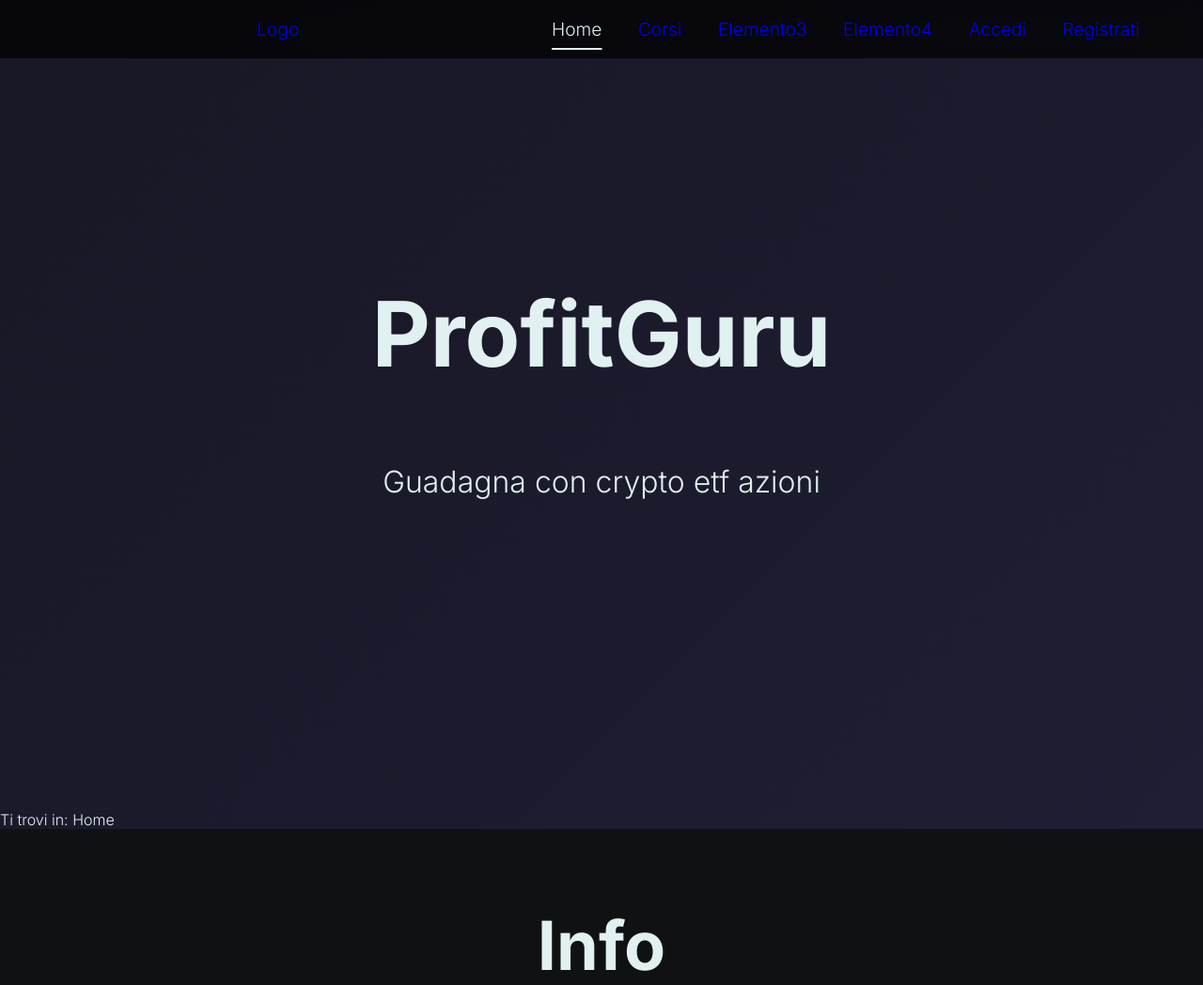
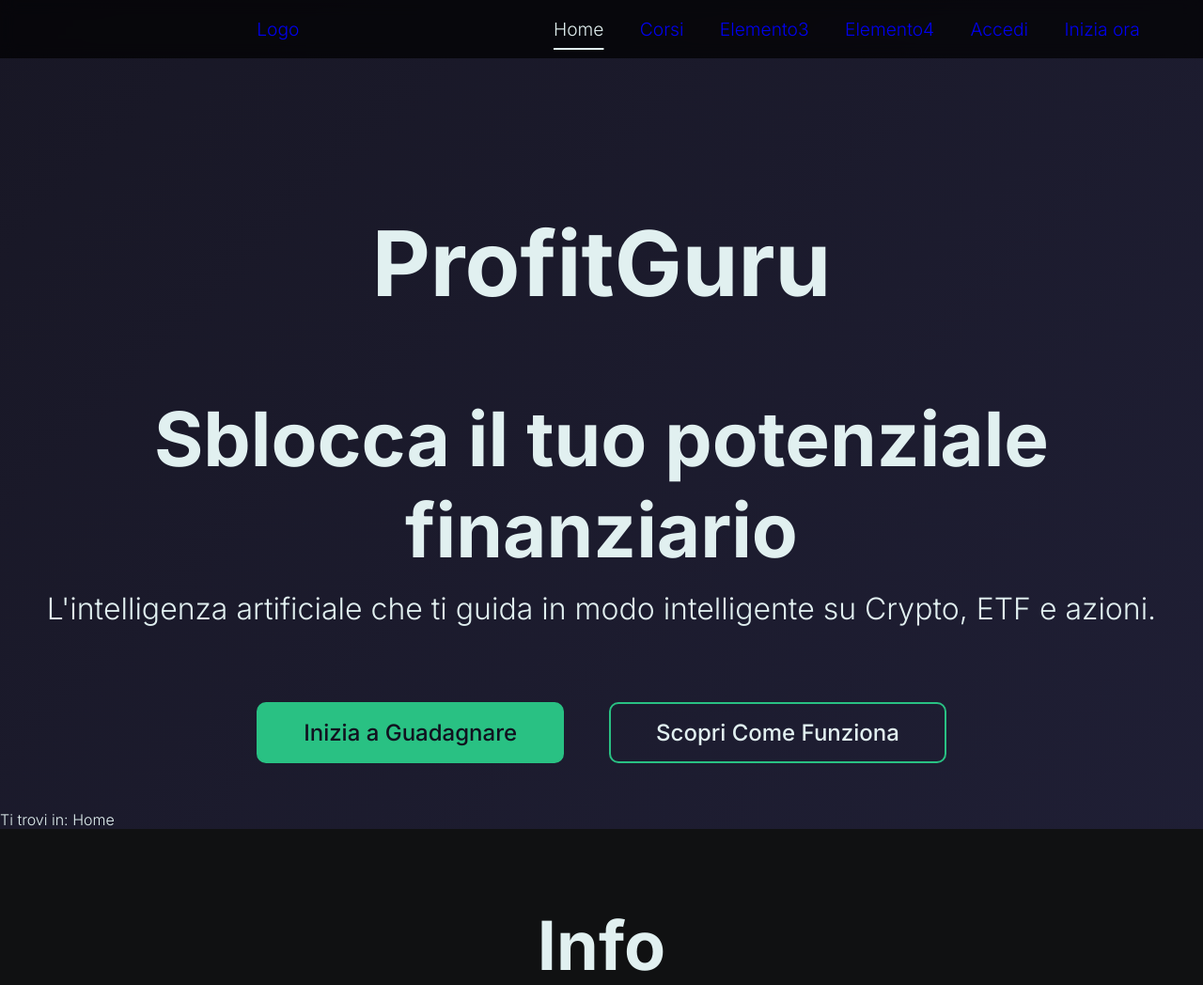
Before and after one commit to fede-simo/progetto_tecweb, a PHP site: page /html/index.html in a window 1280 px wide. Shown: the top 1048 px of the page at 94% size. Run offline with PHP 8.4, Linux system fonts and the light colour scheme.

Commit message:
Homepage adattata alla foto

```diff
--- a/src/css/styles.css
+++ b/src/css/styles.css
@@ -14,6 +14,7 @@ MAIN PAGE
 
 :root{
     --txtcolor: rgba(225, 240, 240);
+    --sbgcolor: #29C183;
     --bgcolor: linear-gradient(135deg, rgba(24, 23, 37, 1), rgba(36, 36, 64, 1));     /* background */
     --s2bgcolor: rgba(9, 9, 10);
     --s3bgcolor: rgba(16, 17, 18);
@@ -24,12 +25,12 @@ MAIN PAGE
 }
 
 body {
+    overflow-x: hidden; /* sennò lo slide orizzontale causa la pagina di avere dimensione maggiore fino a quando avviene lo slide (section3) */
     font-size: 1em;
     font-family: "Inter", sans-serif;
     font-weight: lighter;
     color: var(--txtcolor);
     background: var(--bgcolor);
-
 }
 
 /*
@@ -100,37 +130,89 @@ section {
 
 
 #section1 {
+    /*background-image: url('../../img/backgroundimg.png');  gemini continua a darmi l'immagine in 1024x1024
+    background-repeat: no-repeat;
+    background-size: cover;
+    background-position: center; */
+
     height: 100vh;
     display: flex;
     flex-direction: column;
-    justify-content: center;
     align-items: center;
 }
 
-#heroTitle{
+#hero-title{
     font-size: 6rem;
-    margin-top: -6rem;
+    margin-top: 10rem;
     transition: all 1s ease-out;
     transition-delay: 0.7s;
 }
 
-#heroText {
-    font-size: 2rem;
+#hero-subtitle{
+    font-size: 5rem;
     margin-top: 5rem;
     transition: all 1s ease-out;
-    transition-delay: 1.5s;
+    transition-delay: 1.4s;
 }
 
-.transDown {
+#hero-text {
+    font-size: 2rem;
+    margin-top: 1rem;
+    transition: all 1s ease-out;
+    transition-delay: 2s;
+}
+
+.trans-down {
     opacity: 0;
     transform: translateY(-100px);
 }
 
-.transUp {
+.trans-up {
     opacity: 0;
     transform: translateY(100px);
 }
 
+
+#link-container {
+    display: flex;
+    justify-content: center;
+    gap: 3rem;
+    margin-top: 5rem;
+    flex-wrap: wrap;
+    transition: all 1s ease-out;
+    transition-delay: 2.5s;
+}
+
+
+
+#link-container a {
+    display: inline-block;
+    font-size: 1.5rem;
+    font-weight: 500;
+    padding: 1rem 3rem;
+    border: 2px solid var(--sbgcolor);
+    border-radius: 10px;
+    text-decoration: none;
+    text-align: center;
+}
+
+#start {
+    background-color: var(--sbgcolor);
+    color: rgb(17, 17, 31);
+}
+
+#start:hover {
+    background-color: rgb(31, 145, 99);
+}
+
+#more-info {
+    font-size: 1.5rem;
+    color: var(--txtcolor);
+}
+
+#more-info:hover {
+    background-color: rgb(17, 17, 31);
+}
 
 .visible {
     opacity: 1;
--- a/src/html/index.html
+++ b/src/html/index.html
@@ -8,7 +8,8 @@
     <meta name="keywords" content="ProfitGuru, crypto, etf, finanza, azioni, corsi">
 
     <link rel="stylesheet" href="../css/styles.css" media="screen">
-    <script src="../js/myScript.js" defer></script>
+    <script src="../js/textAnimations.js" defer></script>
+    <script src="../js/buttonsManager.js" defer></script>
 
     <link rel="preconnect" href="https://fonts.googleapis.com">
     <link rel="preconnect" href="https://fonts.gstatic.com" crossorigin>
@@ -24,19 +25,27 @@
         <nav id="menu">
             <ul>
                 <li class="current-page" lang="en">Home</li>
-                <li><a href="pag2.html">Corsi</a></li>
-                <li><a href="pag3.html">Elemento3</a></li>
-                <li><a href="pag4.html">Elemento4</a></li>
-                <li><a href="accedi.html">Accedi</a></li>
-                <li><a href="registrati.html">Registrati</a></li>
+                <li><a href="./pag2.html">Corsi</a></li>
+                <li><a href="./pag3.html">Elemento3</a></li>
+                <li><a href="./pag4.html">Elemento4</a></li>
+                <li><a href="./accedi.html">Accedi</a></li>
+                <li><a href="./registrati.html">Inizia ora</a></li>
             </ul>
         </nav>
     </header>
 
     <main>
+
+        <button id="back-to-top">&#8593</button>
+
         <section id="section1">
-            <h1 id="heroTitle" class="transDown">ProfitGuru</h1>
-            <p id="heroText" class="transUp">Guadagna con crypto etf azioni</p>
+            <h1 id="hero-title" class="trans-down">ProfitGuru</h1>
+            <h2 id="hero-subtitle" class="trans-down">Sblocca il tuo potenziale finanziario</h2>
+            <p id="hero-text" class="trans-up">L'intelligenza artificiale che ti guida in modo intelligente su Crypto, ETF e azioni.</p>
+            <div id="link-container" class="trans-up">
+                <a href="./registrati.html" id="start">Inizia a Guadagnare</a>
+                <a href="./corsi.html" id="more-info">Scopri Come Funziona</a>
+            </div>
         </section>
 
         <nav id="breadcrumb">
@@ -44,6 +53,7 @@
         </nav>
 
         <section id="section2">
+
             <h2>Info</h2>
 
             <div class="features-container">
@@ -92,18 +102,15 @@
         </section>
 
 
-        <section id="section4">
-            <h2>Contacts</h2>
-            <p>Yapping</p>
-            <a href="#" class="cta">Mail us.</a>
-        </section>
+    </main>
 
-    </main>
 
 
     <footer>
 
     </footer>
 
+
+
 </body>
 </html>
--- /dev/null
+++ b/src/js/buttonsManager.js
@@ -0,0 +1,29 @@
+
+// BOTTONE PER TORNARE AL TOP COMPARE QUANDO SCENDE SOTTO IL 70% DELLA PRIMA SECTION
+
+
+const backToTop = document.getElementById('back-to-top');
+
+
+const trigger = document.getElementById('section1')
+
+const backToTopObs = new IntersectionObserver( (entries) => {
+    entries.forEach((entry) => {
+        if (!entry.isIntersecting) {
+            backToTop.classList.add("visible");
+        } else {
+            backToTop.classList.remove("visible");
+        }
+    });
+},
+  { threshold: 0.7 }
+);
+
+backToTopObs.observe(trigger);
+
+backToTop.addEventListener("click", function () {
+    window.scrollTo({
+        top: 0,
+        behavior: "smooth"
+    });
+});
```
Also changed, not shown: other parts of src/css/styles.css (+30 -16 lines), src/js/myScript.js (deleted, +0 -39 lines), src/js/textAnimations.js (added, +47 -0 lines), img/backgroundimg.png (added), src/html/accedi.html (added), src/html/corsi.html (renamed from src/html/pag2.html), src/html/registrati.html (added).
